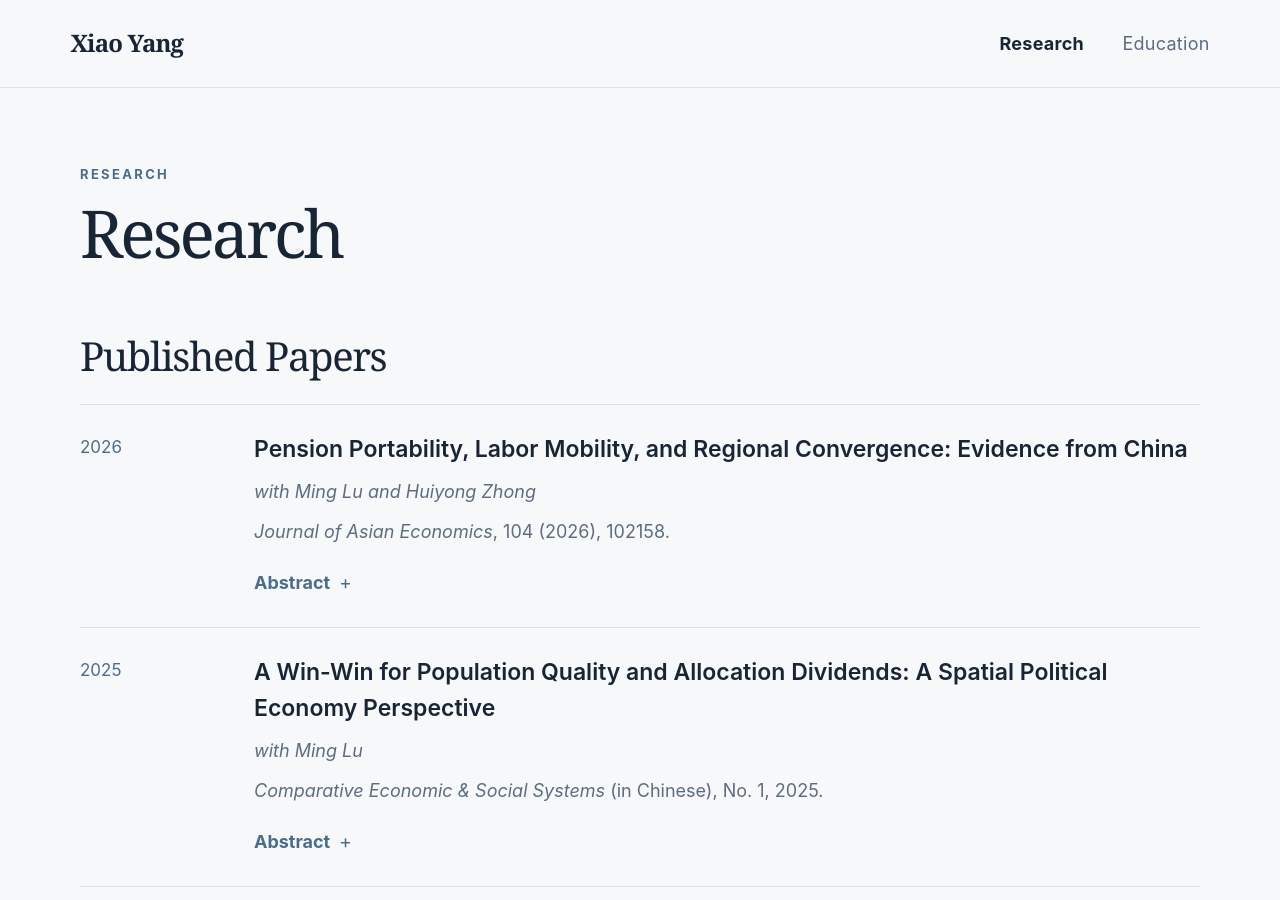
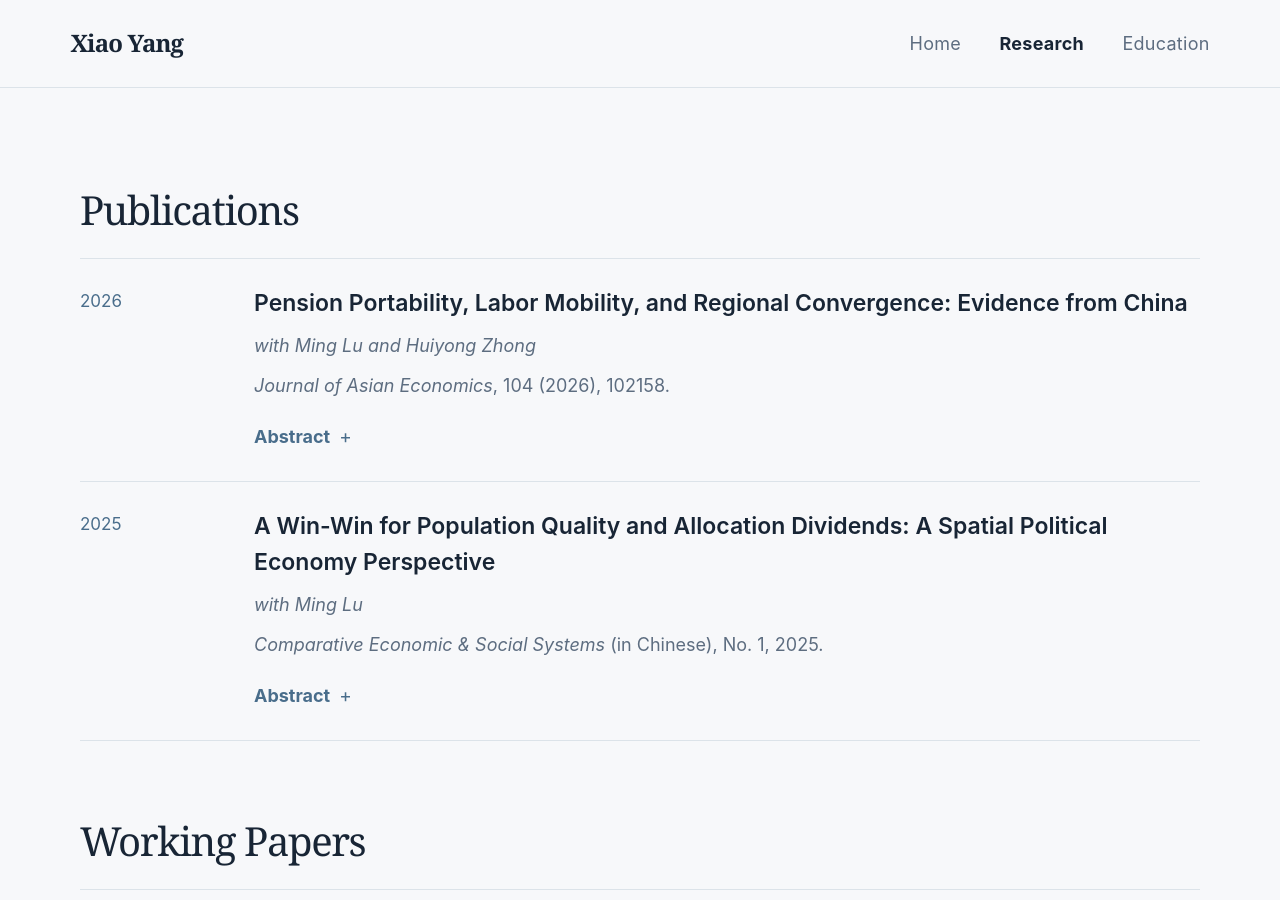
Before and after one commit to Xiaoback/xiaoback.github.io, a Jekyll site: the page research.html, which Jekyll copies as it is, in a window 1280 px wide and 900 px high. Built offline with Jekyll 4.4.1, drawn with Linux system fonts in a browser that asks for light colours.

Commit message:
Remove redundant Research headings and rename Published Papers

```diff
--- a/research.html
+++ b/research.html
@@ -12,19 +12,15 @@
   <header class="site-header">
     <a class="wordmark" href="index.html" aria-label="Xiao Yang home">Xiao Yang</a>
     <nav aria-label="Main navigation">
-      <a class="active" href="research.html" aria-current="page">Research</a>
+      <a href="index.html">Home</a>
+      <a class="active" aria-current="page" href="research.html">Research</a>
       <a href="education.html">Education</a>
     </nav>
   </header>
 
   <main class="section-wrap page-main">
-    <div class="page-title">
-      <p class="page-kicker">RESEARCH</p>
-      <h1>Research</h1>
-    </div>
-
     <section class="research-section" aria-labelledby="published-papers">
-      <div class="section-heading"><h2 id="published-papers">Published Papers</h2></div>
+      <div class="section-heading"><h2 id="published-papers">Publications</h2></div>
       <div class="publication-list">
         <article class="publication">
           <span class="publication-year">2026</span>
```
